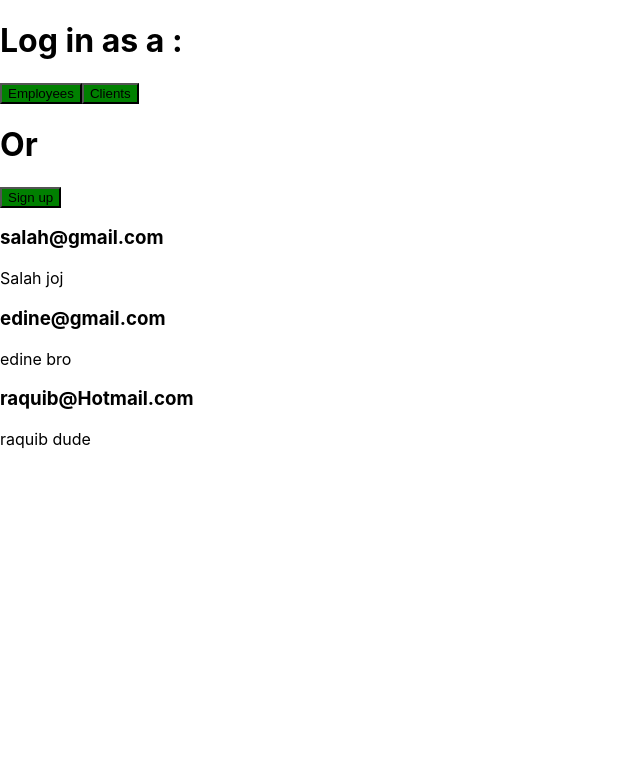
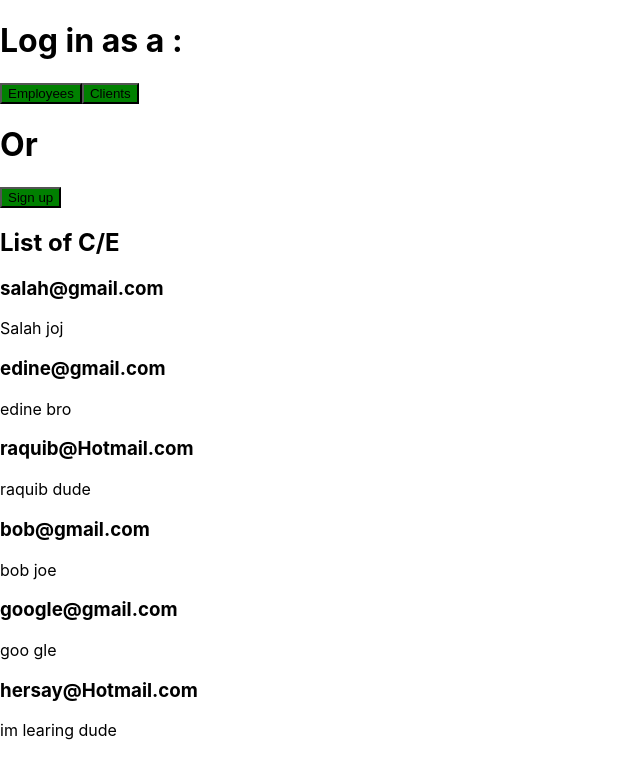
Before and after one commit to q1w2e3hhhh5/Tp4, a React (Create React App) app in the folder salahtp4/: page / in a window 1280 px wide. Shown: the top 778 px of the page, without its empty margins (0-640 px from the left). Built offline with nearby package versions, Linux system fonts and the light colour scheme.

Commit message:
created the clients display structure

```diff
--- a/salahtp4/src/App.js
+++ b/salahtp4/src/App.js
@@ -4,10 +4,11 @@ import './App.css';
 import Button from '../src/components/Button'
 import Employee from './components/Employee';
 import Employees from './components/Employees.js';
+import Clients from './components/Clients';
 
 function App() {
 
-  const [employees, setTask] = useState(
+  const [employees] = useState(
     [
       {
         id: 1,
@@ -31,17 +32,17 @@ function App() {
   const [clients] = useState(
     [
       {
-        id: 1,
+        id: 4,
         email: 'bob@gmail.com',
         fullName: 'bob joe',
       },
       {
-        id: 2,
+        id: 5,
         email: 'google@gmail.com',
         fullName: 'goo gle',
       },
       {
-        id: 3,
+        id: 6,
         email: 'hersay@Hotmail.com',
         fullName: 'im learing dude',
       },
@@ -67,7 +68,12 @@ function onClickRedirectTo(){
     <Button color='green' text='Employees' onClick={onClick} />
     <Button color='green' text='Clients' onClick={onClick} />
     <h1>Or</h1>
-    <Button color='green' text='Sign up' onClick={onClick} />
+    <Button color='green' text='Sign up' onClick={onClickRedirectTo} />
+
+    <div className='container'>
+      <h2>List of C/E</h2>
+    {/* <thestuff /> */}
+    </div>
 
 
 
@@ -76,6 +82,11 @@ function onClickRedirectTo(){
     <Employees employees={employees} onToggle={onClickRedirectTo} />
     </div>
 
+
+    <div className='container'>
+    <Clients clients={clients} onToggle={onClickRedirectTo} />
+    </div>
+
     </>
   );
 }
--- /dev/null
+++ b/salahtp4/src/components/Client.js
@@ -0,0 +1,10 @@
+const Client = ({client, onToggle}) => {
+    return (
+        <div className='client'
+             onClick={() => onToggle(client.id)}>
+            <h3>{client.email} </h3>
+            <p>{client.fullName}</p>
+        </div>
+    )
+}
+export default Client
--- /dev/null
+++ b/salahtp4/src/components/Clients.js
@@ -0,0 +1,14 @@
+import Client from './Client'
+const Clients = ({clients, onToggle }) => {
+    return (
+        <>
+            {clients.map((client) => (
+                <Client key={client.id}
+                client={client}
+                onToggle={onToggle}/>
+            ))}
+        </>
+    )
+}
+
+export default Clients
--- a/salahtp4/src/components/Employees.js
+++ b/salahtp4/src/components/Employees.js
@@ -10,4 +10,5 @@ const Employees = ({employees, onToggle }) => {
         </>
     )
 }
+
 export default Employees
```
